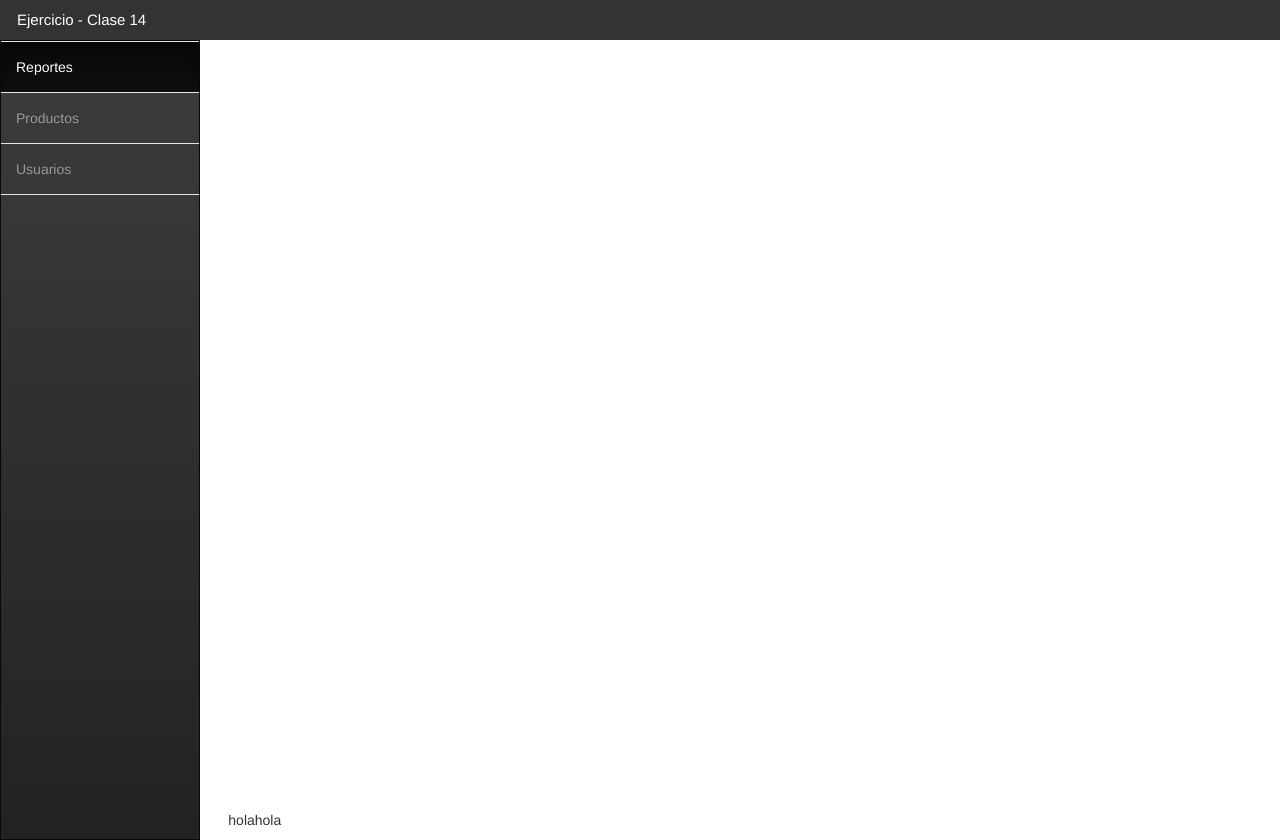
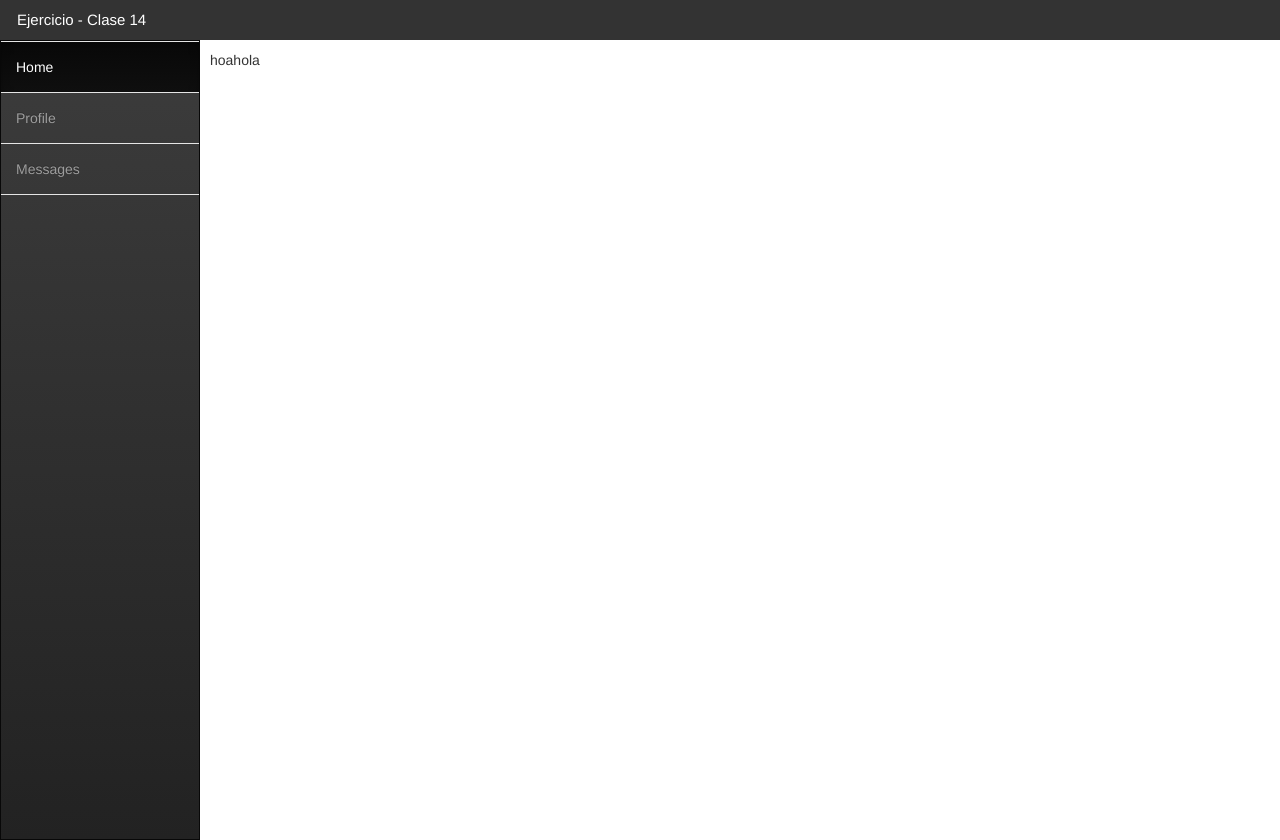
Before and after one commit to juanr-yes/clase14, a plain HTML site: page index.html in a window 1280 px wide. Drawn offline with nearby package versions, Linux system fonts and the light colour scheme.

Commit message:
Realizando cambios

```diff
--- a/index.html
+++ b/index.html
@@ -22,10 +22,8 @@
         <div class="col-xs-12 titulo"><p>Ejercicio - Clase 14</p></div>
       </div>
   </div>
-  <div class="container menuLateral">
-    <div class="row">
-      <div class="col-md-2 no-float">
     <nav class="navbar navbar-inverse sidebar" role="navigation">
+        <div class="container-fluid">
         <!-- Brand and toggle get grouped for better mobile display -->
         <div class="navbar-header">
           <button type="button" class="navbar-toggle" data-toggle="collapse" data-target="#bs-sidebar-navbar-collapse-1">
@@ -38,17 +36,15 @@
         <!-- Collect the nav links, forms, and other content for toggling -->
         <div class="collapse navbar-collapse" id="bs-sidebar-navbar-collapse-1">
           <ul class="nav navbar-nav">
-              <li class="active"><a href="#">Reportes</a></li>
-              <li ><a href="#">Productos</a></li>
-              <li ><a href="#">Usuarios</a></li>
+            <li class="active"><a href="#">Home</a></li>
+            <li ><a href="#">Profile</a></li>
+            <li ><a href="#">Messages</a></li>
           </ul>
         </div>
+      </div>
     </nav>
-      </div>
-      <div class="col-md-10">
-          <p>holahola</p>
-      </div>
-    </div>
+    <div class="main">
+    <p> hoahola</p>
     </div>
 </body>
 </html>
--- a/main.css
+++ b/main.css
@@ -18,8 +18,9 @@ body,html{
 }
 
 .row {
-    height: 100%;
-    display: table-row;
+  height: 100%;
+  float: none;
+  display: table-row;
 }
 .row .no-float {
   display: table-cell;
```
Lines whose indentation alone changed are shown as unchanged.
